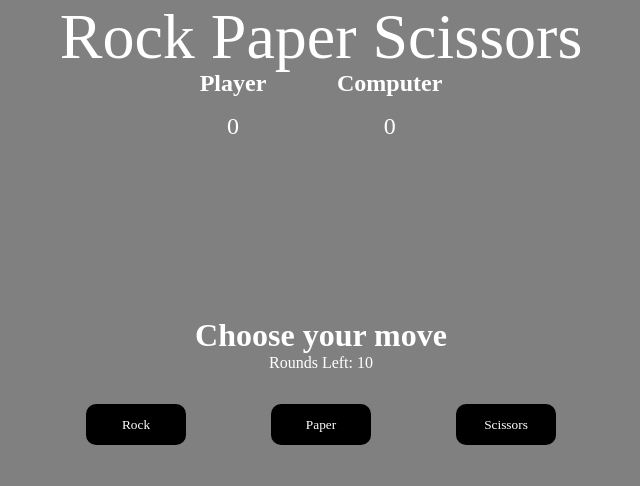
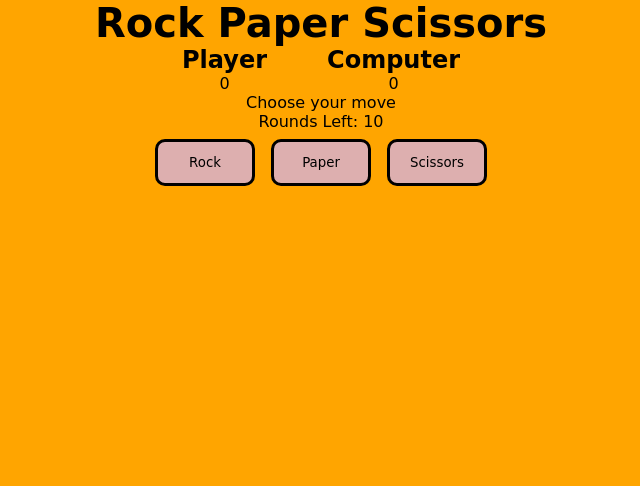
Before and after one commit to karakuscem/odin-rockpaper, a plain HTML site: page index.html in a window 1280 px wide. Shown: the whole page, without its empty margins (319-959 px from the left). Drawn offline with Linux system fonts and the light colour scheme; a web font is replaced by a local one.

Commit message:
style updated

```diff
--- a/index.html
+++ b/index.html
@@ -1,11 +1,12 @@
 <!DOCTYPE html>
-<html lang="en">
+<html>
 <head>
-    <meta charset="UTF-8">
-    <meta http-equiv="X-UA-Compatible" content="IE=edge">
-    <meta name="viewport" content="width=device-width, initial-scale=1.0">
-    <link rel="stylesheet" href="styles.css">
-    <title>Rock, Paper, Scissors</title>
+    <meta charset='utf-8'>
+    <meta http-equiv='X-UA-Compatible' content='IE=edge'>
+    <title>Rock Paper Scissors</title>
+    <meta name='viewport' content='width=device-width, initial-scale=1'>
+    <link rel='stylesheet' type='text/css' media='screen' href='styles.css'>
+    <script src='app.js' defer></script>
 </head>
 <body>
     <section class="game">
@@ -13,11 +14,11 @@
         <div class="score">
             <div class="playerScore">
                 <h2>Player</h2>
-                <p class="p-count count">0</p>
+                <p class="p-count">0</p>
             </div>
             <div class="computerScore">
                 <h2>Computer</h2>
-                <p class="c-count count">0</p>
+                <p class="c-count">0</p>
             </div>
         </div>
         <div class="move">Choose your move</div>
@@ -32,6 +33,5 @@
         <div class="result"></div>
         <button class="reload"></button>
     </section>
-    <script src="index.js"></script>
 </body>
 </html>
--- a/styles.css
+++ b/styles.css
@@ -1,65 +1,65 @@
+@import url('https://fonts.googleapis.com/css2?family=Koulen&display=swap');
 *{
     padding: 0;
     margin: 0;
     box-sizing: border-box;
-    background-color: grey;
-    color: #fff;
-    font-family: 'Times New Roman', Times, serif
+    background-color: orange;
+    color: black;
+    font-family: 'Koulen', cursive;
 }
 
 .game {
     display: flex;
     flex-direction: column;
-    height: 100vh;
-    width: 100vw;
-    justify-content: center;
-    align-items: center;
 }
 
 .title {
-    position: absolute;
-    top: 0;
-    font-size: 4rem;
-    z-index: 2;
+    text-align: center;
+    font-size: 40px;
+    font-weight: bold;
 }
 
 .score {
     display: flex;
-    width: 30vw;
-    justify-content: space-evenly;
-    position: absolute;
-    top: 70px;
-    z-index: 1;
+    align-items: center;
+    justify-content: center;
 }
 
-.p-count,
-.c-count {
+.playerScore,
+.computerScore {
     text-align: center;
-    font-size: 1.5rem;
-    margin-top: 1rem;
 }
 
-.options {
-    display: flex;
-    width: 50vw;
-    justify-content: space-evenly;
-    margin-top: 2rem;
+.playerScore {
+    margin-right: 30px;
 }
 
-.rock, .paper, .scissors{
+.computerScore {
+    margin-left: 30px;
+}
+
+.move,
+.rounds,
+.c-selected,
+.options,
+.result {
+    display: flex;
+    align-items: center;
+    justify-content: center;
+}
+
+.rock,
+.paper,
+.scissors {
     padding: 0.8rem;
     width: 100px;
     border-radius: 10px;
-    background: rgb(0, 0, 0);
+    background: rgb(221, 175, 175);
     outline: none;
-    border-color: green;
-    border: none;
+    border-color: rgb(0, 0, 0);
+    border: solid;
     cursor: pointer;
-}
-
-.move{
-    font-size: 2rem;
-    font-weight: bold;
+    margin: 8px;
 }
 
 .reload {
@@ -71,6 +71,9 @@
     border: none;
     border-radius: 10px;
     cursor: pointer;
+    justify-content: center;
+    margin-right: 50rem;
+    margin-left: 50rem;
 }
 
 .result{
```
